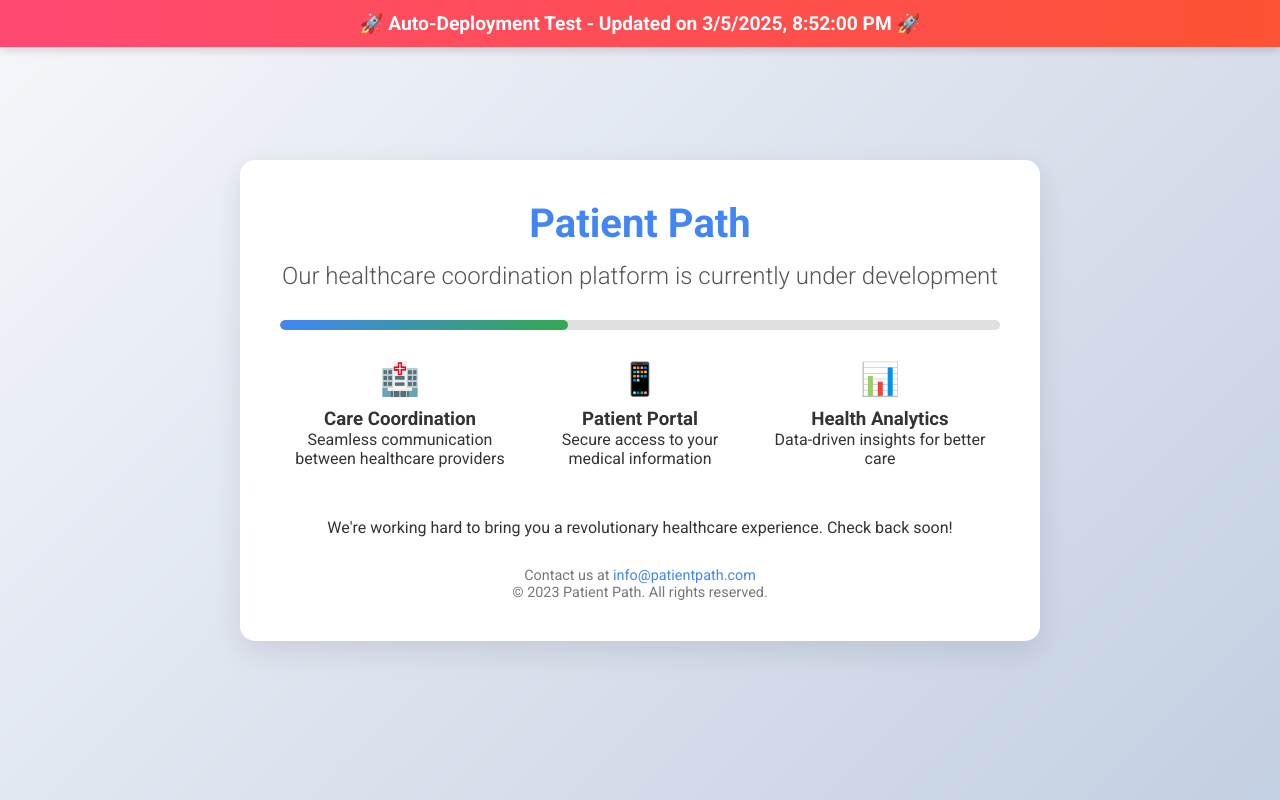
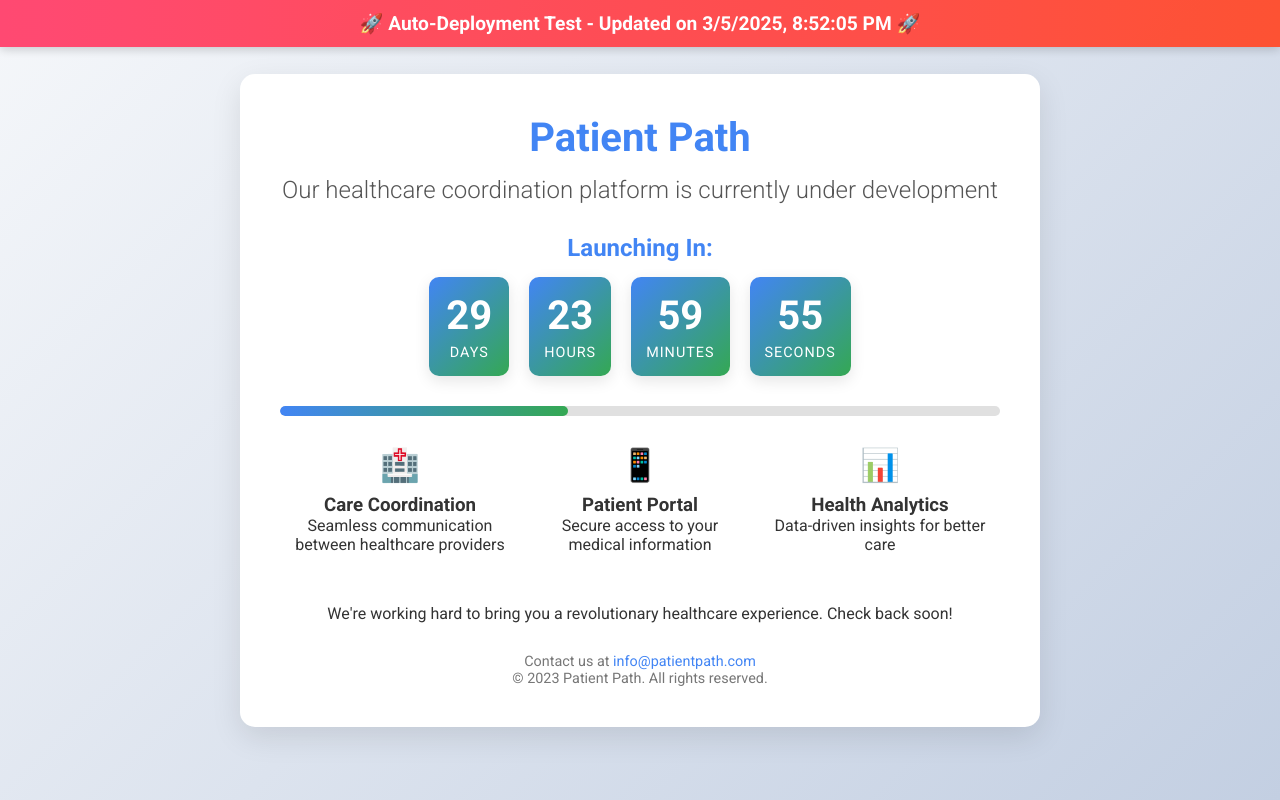
Before and after one commit to easdad/patient-path, a React (Create React App) app in the folder frontend/: page / in a window 1280 px wide. Built offline with nearby package versions, Linux system fonts and the light colour scheme.

Commit message:
Add dynamic countdown timer to maintenance page

```diff
--- a/frontend/src/App.css
+++ b/frontend/src/App.css
@@ -167,3 +167,65 @@ h2 {
   50% { opacity: 0.8; }
   100% { opacity: 1; }
 }
+
+.countdown-container {
+  margin: 30px 0;
+  text-align: center;
+}
+
+.countdown-container h3 {
+  font-size: 1.5rem;
+  color: #4285F4;
+  margin-bottom: 15px;
+}
+
+.countdown {
+  display: flex;
+  justify-content: center;
+  gap: 20px;
+}
+
+.countdown-item {
+  display: flex;
+  flex-direction: column;
+  align-items: center;
+  background: linear-gradient(135deg, #4285F4, #34A853);
+  color: white;
+  border-radius: 10px;
+  padding: 15px;
+  min-width: 80px;
+  box-shadow: 0 5px 15px rgba(0,0,0,0.1);
+  transition: transform 0.3s ease;
+}
+
+.countdown-item:hover {
+  transform: translateY(-5px);
+}
+
+.countdown-number {
+  font-size: 2.5rem;
+  font-weight: bold;
+  margin-bottom: 5px;
+}
+
+.countdown-label {
+  font-size: 0.9rem;
+  text-transform: uppercase;
+  letter-spacing: 1px;
+}
+
+@media (max-width: 600px) {
+  .countdown {
+    flex-wrap: wrap;
+    gap: 10px;
+  }
+
+  .countdown-item {
+    min-width: 70px;
+    padding: 10px;
+  }
+
+  .countdown-number {
+    font-size: 1.8rem;
+  }
+}
--- a/frontend/src/App.js
+++ b/frontend/src/App.js
@@ -1,7 +1,38 @@
-import React from 'react';
+import React, { useState, useEffect } from 'react';
 import './App.css';
 
 function App() {
+  // Set launch date to 30 days from now
+  const launchDate = new Date();
+  launchDate.setDate(launchDate.getDate() + 30);
+
+  const [timeLeft, setTimeLeft] = useState({
+    days: 0,
+    hours: 0,
+    minutes: 0,
+    seconds: 0
+  });
+
+  useEffect(() => {
+    const calculateTimeLeft = () => {
+      const difference = launchDate - new Date();
+
+      if (difference > 0) {
+        setTimeLeft({
+          days: Math.floor(difference / (1000 * 60 * 60 * 24)),
+          hours: Math.floor((difference / (1000 * 60 * 60)) % 24),
+          minutes: Math.floor((difference / 1000 / 60) % 60),
+          seconds: Math.floor((difference / 1000) % 60)
+        });
+      }
+    };
+
+    const timer = setInterval(calculateTimeLeft, 1000);
+    calculateTimeLeft();
+
+    return () => clearInterval(timer);
+  }, []);
+
   return (
     <div className="maintenance-page">
       <div className="update-banner">
@@ -10,6 +41,28 @@ function App() {
       <div className="container">
         <h1>Patient Path</h1>
         <h2>Our healthcare coordination platform is currently under development</h2>
+
+        <div className="countdown-container">
+          <h3>Launching In:</h3>
+          <div className="countdown">
+            <div className="countdown-item">
+              <span className="countdown-number">{timeLeft.days}</span>
+              <span className="countdown-label">Days</span>
+            </div>
+            <div className="countdown-item">
+              <span className="countdown-number">{timeLeft.hours}</span>
+              <span className="countdown-label">Hours</span>
+            </div>
+            <div className="countdown-item">
+              <span className="countdown-number">{timeLeft.minutes}</span>
+              <span className="countdown-label">Minutes</span>
+            </div>
+            <div className="countdown-item">
+              <span className="countdown-number">{timeLeft.seconds}</span>
+              <span className="countdown-label">Seconds</span>
+            </div>
+          </div>
+        </div>
 
         <div className="progress-bar">
           <div className="progress"></div>
```
